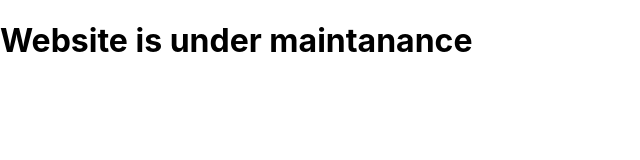
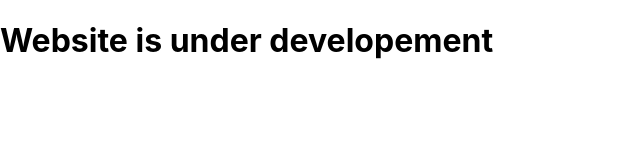
Before and after one commit to ashokmlr/aajnew, a React (Create React App) app: page / in a window 1280 px wide. Shown: the top 160 px of the page, without its empty margins (0-640 px from the left). Built offline with nearby package versions, Linux system fonts and the light colour scheme.

Commit message:
Update App.js

```diff
--- a/src/App.js
+++ b/src/App.js
@@ -3,7 +3,7 @@ import REACT from "react"
 function App() {
   return (
     <div>
-        <h1>Website is under maintanance</h1>
+        <h1>Website is under developement</h1>
     </div>
   );
 }
```
